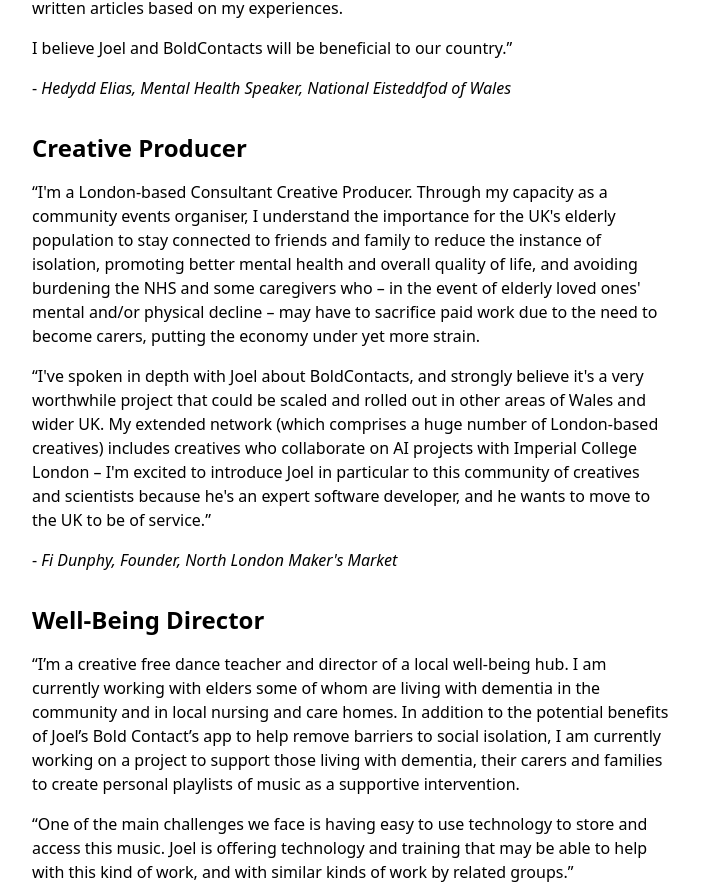
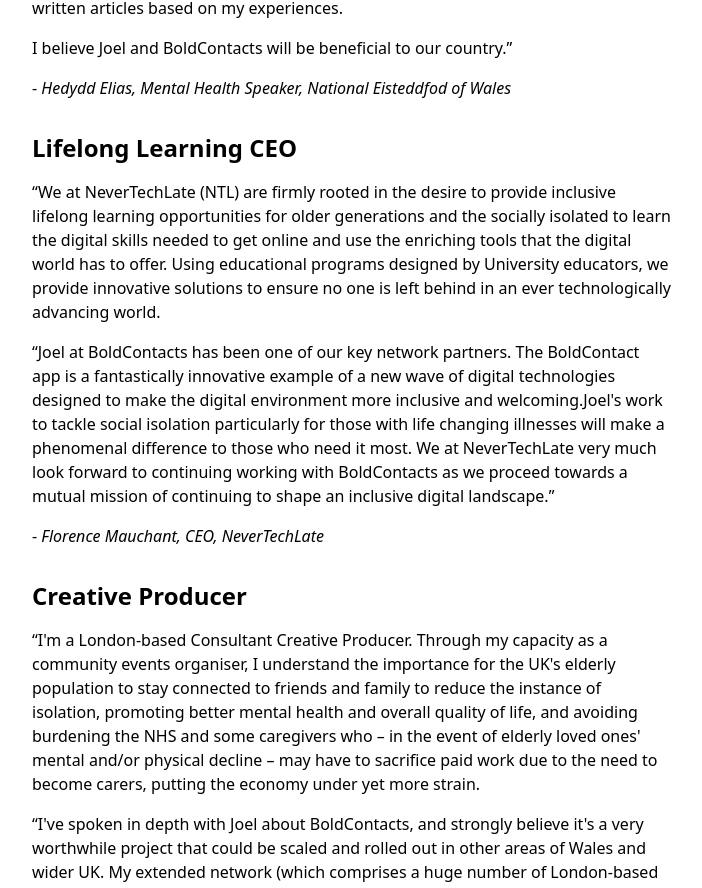
Before and after one commit to BoldContacts/boldcontacts-site-as-sveltekit, a SvelteKit app: page /quotations-by-experts in a window 1280 px wide. Shown: the part 2900-3788 px from the top of the page, without its empty margins (288-990 px from the left). Built offline with nearby package versions, Linux system fonts and the light colour scheme.

Commit message:
Add quotation

```diff
--- a/src/routes/quotations-by-experts/+page.svelte
+++ b/src/routes/quotations-by-experts/+page.svelte
@@ -78,6 +78,15 @@ Thank you so much for helping me and this project. If you want to know more abou
 - <cite>Hedydd Elias, Mental Health Speaker, National Eisteddfod of Wales</cite>
 
 
+<h2>Lifelong Learning CEO</h2>
+
+<blockquote>
+    <p>&ldquo;We at NeverTechLate (NTL) are firmly rooted in the desire to provide inclusive lifelong learning opportunities for older generations and the socially isolated to learn the digital skills needed to get online and use the enriching tools that the digital world has to offer. Using educational programs designed by University educators, we provide innovative solutions to ensure no one is left behind in an ever technologically advancing world.</p>
+    <p>&ldquo;Joel at BoldContacts has been one of our key network partners. The BoldContact app is a fantastically innovative example of a new wave of digital technologies designed to make the digital environment more inclusive and welcoming.Joel's work to tackle social isolation particularly for those with life changing illnesses will make a phenomenal difference to those who need it most. We at NeverTechLate very much look forward to continuing working with BoldContacts as we proceed towards a mutual mission of continuing to shape an inclusive digital landscape.&rdquo;</p>
+</blockquote>
+- <cite>Florence Mauchant, CEO, NeverTechLate</cite>
+
+
 <h2>Creative Producer</h2>
 
 <blockquote>
--- a/src/routes/quotations/+page.svelte
+++ b/src/routes/quotations/+page.svelte
@@ -38,6 +38,15 @@
 - <cite>Hedydd Elias, Mental Health Speaker, National Eisteddfod of Wales</cite>
 
 
+<h2>Lifelong Learning CEO</h2>
+
+<blockquote>
+    <p>&ldquo;We at NeverTechLate (NTL) are firmly rooted in the desire to provide inclusive lifelong learning opportunities for older generations and the socially isolated to learn the digital skills needed to get online and use the enriching tools that the digital world has to offer. Using educational programs designed by University educators, we provide innovative solutions to ensure no one is left behind in an ever technologically advancing world.</p>
+    <p>&ldquo;Joel at BoldContacts has been one of our key network partners. The BoldContact app is a fantastically innovative example of a new wave of digital technologies designed to make the digital environment more inclusive and welcoming.Joel's work to tackle social isolation particularly for those with life changing illnesses will make a phenomenal difference to those who need it most. We at NeverTechLate very much look forward to continuing working with BoldContacts as we proceed towards a mutual mission of continuing to shape an inclusive digital landscape.&rdquo;</p>
+</blockquote>
+- <cite>Florence Mauchant, CEO, NeverTechLate</cite>
+
+
 <h2>Creative Producer</h2>
 
 <blockquote>
```
